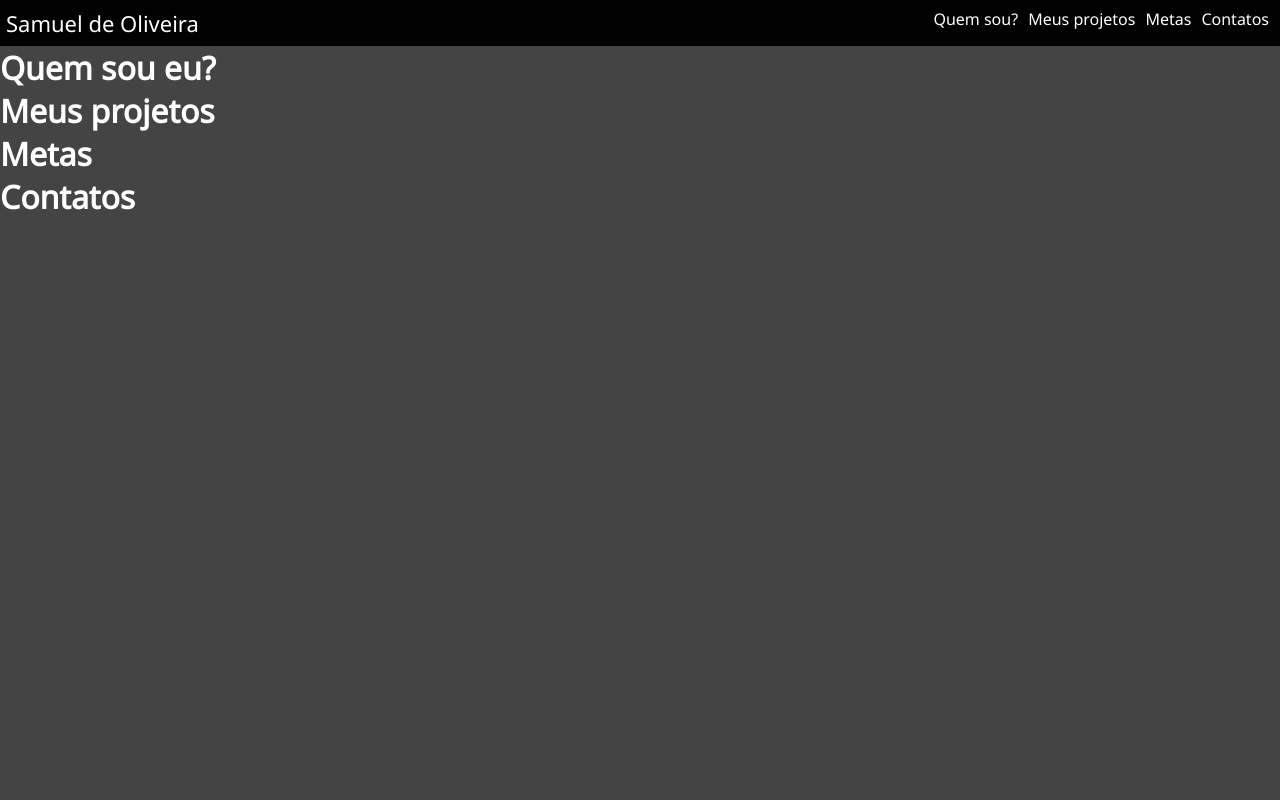
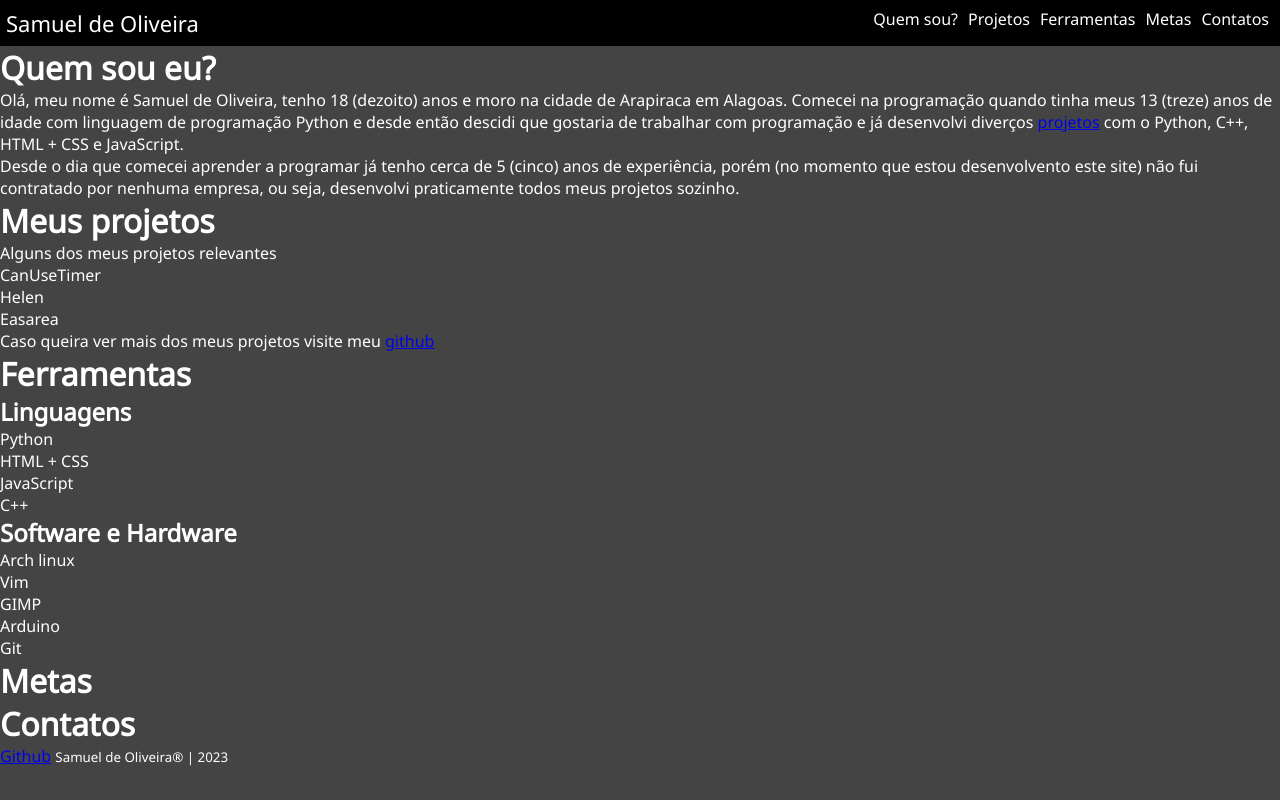
Before and after one commit to Samuel-de-Oliveira/samuel-de-oliveira.github.io, a plain HTML site: page index.html in a window 1280 px wide. Drawn offline with Linux system fonts and the light colour scheme.

Commit message:
Colocando mais elementos na página

```diff
--- a/index.html
+++ b/index.html
@@ -13,7 +13,8 @@
 			<div class="logo">Samuel de Oliveira</div>
 			<ul>
 				<li><a href="#Quem">Quem sou?</a></li>
-				<li><a href="#projetos">Meus projetos</a></li>
+				<li><a href="#projetos">Projetos</a></li>
+				<li><a href="#ferramentas">Ferramentas</a></li>
 				<li><a href="#metas">Metas</a></li>
 				<li><a href="#contatos">Contatos</a></li>
 			</ul>
@@ -21,10 +22,34 @@
 	</header>
 
 	<h1 id="Quem">Quem sou eu?</h1>
+	<p>Olá, meu nome é Samuel de Oliveira, tenho 18 (dezoito) anos e moro na cidade de Arapiraca em Alagoas. Comecei na programação quando tinha meus 13 (treze) anos de idade com linguagem de programação Python e desde então descidi que gostaria de trabalhar com programação e já desenvolvi diverços <a href="#projetos">projetos</a> com o Python, C++, HTML + CSS e JavaScript.</p>
+	<p>Desde o dia que comecei aprender a programar já tenho cerca de 5 (cinco) anos de experiência, porém (no momento que estou desenvolvento este site) não fui contratado por nenhuma empresa, ou seja, desenvolvi praticamente todos meus projetos sozinho.</p>
+
 	<h1 id="projetos">Meus projetos</h1>
+	<p>Alguns dos meus projetos relevantes</p>
+	<div class="canuse">CanUseTimer</div>
+	<div class="helen">Helen</div>
+	<div class="easarea">Easarea</div>
+	<p>Caso queira ver mais dos meus projetos visite meu <a href="https://github.com/Samuel-de-Oliveira">github</a></p>
+
+	<h1 id="ferramentas<">Ferramentas</h1>
+	<h2>Linguagens</h2>
+	<div class="python">Python</div>
+	<div class="html">HTML + CSS</div>
+	<div class="JavaScript">JavaScript</div>
+	<div class="cpp">C++</div>
+	<h2>Software e Hardware</h2>
+	<div class="linux">Arch linux</div>
+	<div class="vim">Vim</div>
+	<div class="gimp">GIMP</div>
+	<div class="arduino">Arduino</div>
+	<div class="git">Git</div>
+
 	<h1 id="metas">Metas</h1>
 	<footer>
-		<h1 id="contatos">Contatos<h1>
+		<h1 id="contatos">Contatos</h1>
+		<a href="https://github.com/Samuel-de-Oliveira" target="_blank">Github</a>
+		<small>Samuel de Oliveira® | 2023</small>
 	</footer>
 	<script src="js/main.js"></script>
 </body>
```
